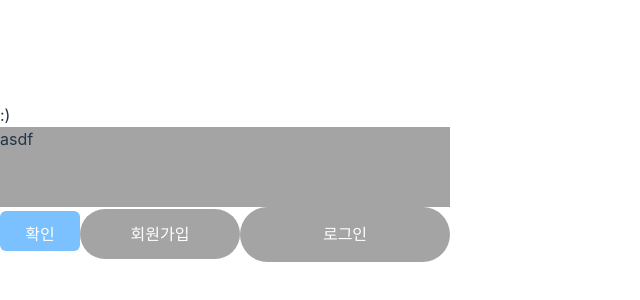
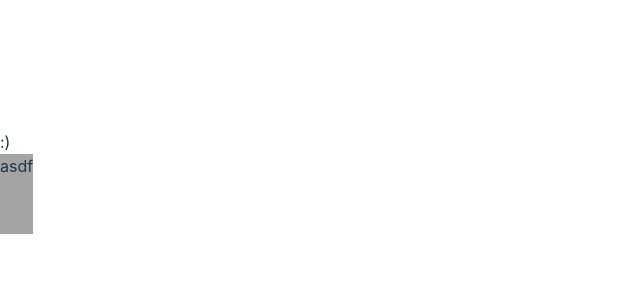
Before and after one commit to MOBI-BattleTalk/BattleTalk, a React (Vite) app: page / in a window 1280 px wide. Shown: the part 218-518 px from the top of the page, without its empty margins (0-640 px from the left). Built offline with nearby package versions, Linux system fonts and the light colour scheme.

Commit message:
Feat : LoginInput 컴포넌트 생성

```diff
--- a/src/App.tsx
+++ b/src/App.tsx
@@ -2,22 +2,12 @@ import { RouterProvider } from 'react-router-dom';
 import './App.css';
 import { RecoilRoot } from 'recoil';
 import router from './router/routing';
-import Button from './components/Button';
 
 function App() {
   return (
     <>
       <RecoilRoot>
         <RouterProvider router={router} />
-        <Button bgColor="blue" size="small" radius="basic">
-          확인
-        </Button>
-        <Button bgColor="gray" size="medium" radius="round">
-          회원가입
-        </Button>
-        <Button bgColor="gray" size="large" radius="round">
-          로그인
-        </Button>
       </RecoilRoot>
     </>
   );
--- a/src/components/Button.tsx
+++ b/src/components/Button.tsx
@@ -1,23 +1,14 @@
 import { ButtonHTMLAttributes } from 'react';
 
 interface ButtonProps extends ButtonHTMLAttributes<HTMLButtonElement> {
-  bgColor: 'gray' | 'blue' | 'red';
-  size: 'small' | 'medium' | 'large';
-  radius: 'basic' | 'round';
+  bgColor: 'gray' | 'blue' | 'red'; //버튼의 배경색입니다.
+  size: 'small' | 'medium' | 'large'; //버튼의 크기입니다.
+  radius: 'basic' | 'round'; //버튼의 굴곡입니다.
 }
 
 /**
  * 공용으로 사용 가능한 버튼 컴포넌트입니다.
- * @component
- *
- * @param {object} props - 버튼의 속성들입니다.
- * @param {'gray' | 'blue' | 'red'} props.bgColor - 버튼의 배경색입니다.
- * @param {'small' | 'medium' | 'large'} props.size - 버튼의 크기입니다.
- * @param {'basic' | 'round'} props.radius - 버튼의 굴곡입니다.
- * @param {React.ReactNode} props.children - 버튼 내부의 내용입니다.
- * @param {React.ButtonHTMLAttributes<HTMLButtonElement>} props...rest -  HTML button 태그 고유 속성입니다.
- *
- * @example
+
  * // Button 컴포넌트의 사용 예시
  * <Button bgColor="gray" size="medium" radius="round">로그인</Button>
  */
@@ -29,30 +20,18 @@ const Button: React.FC<ButtonProps> = ({
   radius,
   ...rest
 }) => {
-  /**
-   * 각 배경색을 담고있는 객체입니다.
-   * @type {ButtonProps}
-   */
   const bgColorCSS = {
     gray: `bg-darkGrey`,
     blue: `bg-skyblue`,
     red: 'bg-pink',
   };
 
-  /**
-   * 각 크기를 담고있는 객체입니다.
-   * @type {ButtonProps}
-   */
   const sizeCSS = {
     small: 'w-[80px] h-[40px]',
     medium: 'w-[160px] h-[50px]',
     large: 'w-[210px] h-[55px]',
   };
 
-  /**
-   * 각 굴곡을 담고있는 객체입니다.
-   * @type {ButtonProps}
-   */
   const radiusCSS = {
     basic: 'rounded-md',
     round: 'rounded-full',
--- /dev/null
+++ b/src/components/LoginInput.tsx
@@ -0,0 +1,38 @@
+import { InputHTMLAttributes } from 'react';
+
+/**
+ * <InputHTMLAttributes<HTMLInputElement>태그에 "size" 속성이 있어 에러가 발생하여 Omit type을 사용했습니다.
+ */
+interface LoginInputProps
+  extends Omit<InputHTMLAttributes<HTMLInputElement>, 'size'> {
+  size: 'small' | 'large' | 'full'; //input의 크기 옵션입니다. 'small', 'large', 'full' 중 하나를 선택합니다.
+  placeholderTxt: string; //input 태그의 placeholder에 들어갈 문자열입니다.
+}
+
+/**
+ * 로그인 form에서 사용하는 input 컴포넌트입니다.
+
+ * // 사용 예시:
+ * <LoginInput placeholderTxt="아이디" size="small" />
+ */
+const LoginInput: React.FC<LoginInputProps> = ({
+  placeholderTxt,
+  size,
+  ...rest
+}) => {
+  const sizeCSS = {
+    small: 'w-[288px] h-[36px]',
+    large: 'w-[380px] h-[44px]',
+    full: 'w-full h-[60px]',
+  };
+
+  return (
+    <input
+      {...rest}
+      className={` ${sizeCSS[size]} border-b border-b-2 border-darkGrey font-extrabold text-lg outline-none`}
+      placeholder={placeholderTxt}
+    />
+  );
+};
+
+export default LoginInput;
```
